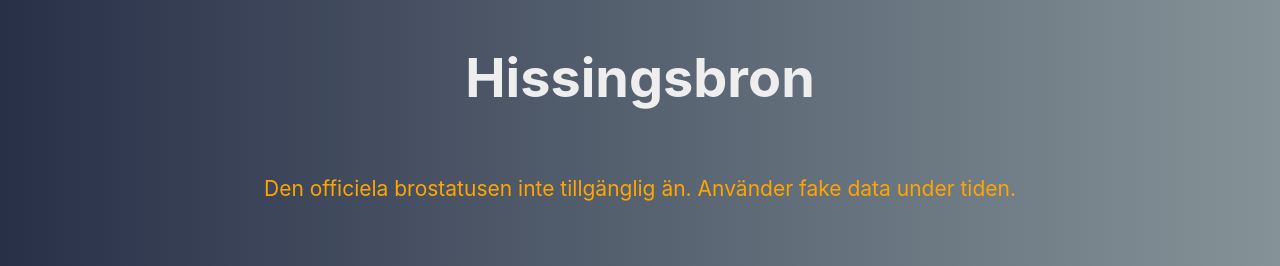
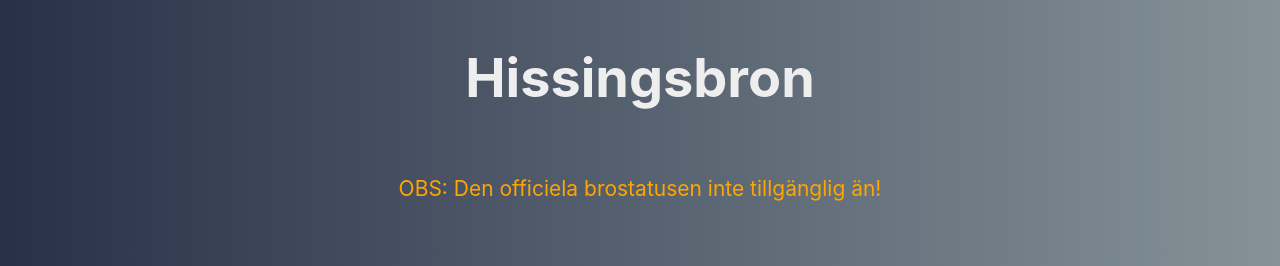
Before and after one commit to mile95/hisingsbron, a React (Create React App) app in the folder frontend/: page / in a window 1280 px wide. Shown: the top 266 px of the page. Built offline with nearby package versions, Linux system fonts and the light colour scheme; no server answers.

Commit message:
Change warning text

```diff
--- a/frontend/src/App.js
+++ b/frontend/src/App.js
@@ -92,7 +92,7 @@ class App extends React.Component {
           <h2>Hissingsbron</h2>
         </header>
         <body className="App-body">
-          <p className="Warning-text">Den officiela brostatusen inte tillgänglig än. Använder fake data under tiden.</p>
+          <p className="Warning-text">OBS: Den officiela brostatusen inte tillgänglig än!</p>
           <div className="App-graph">
           <ResponsiveContainer width="100%" height="100%">
             <LineChart
```
